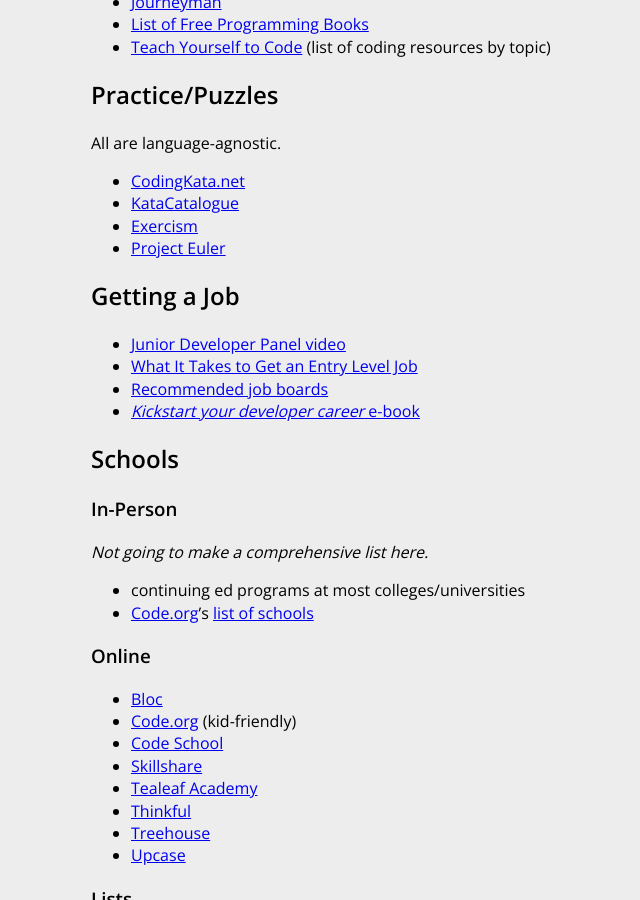
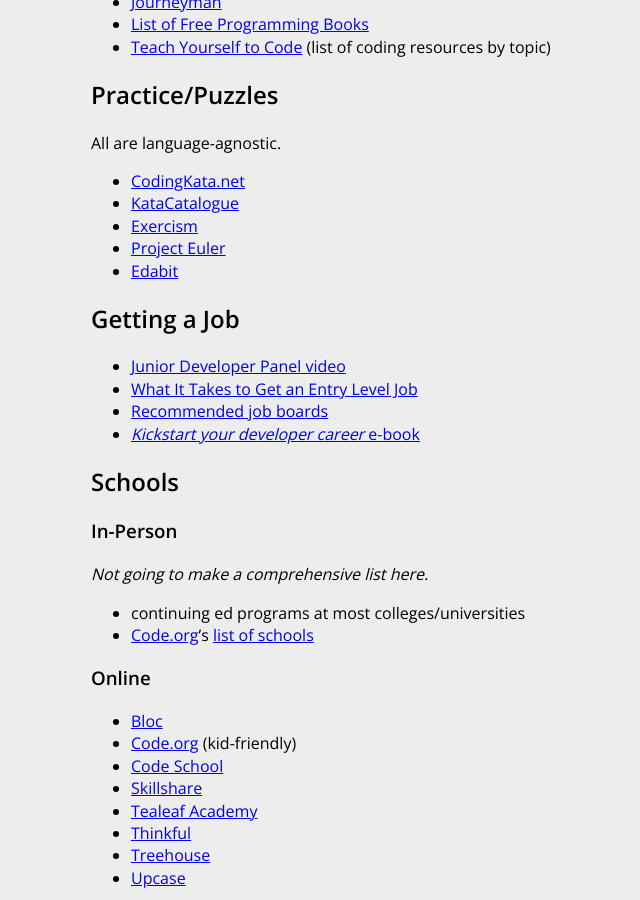
Before and after one commit to HackerHours/hackerhours.org, a Jekyll site: the page built from resources.md, in a window 1280 px wide and 900 px high, scrolled down 943 px. Shown: the whole window, without its empty margins (229-869 px from the left). Built offline with Jekyll 4.4.1, drawn with Linux system fonts in a browser that asks for light colours; comment, search, counter and statistics services are not loaded.

Commit message:
Added Edabit to Practice/Puzzles
Edabit is a free tool for practicing / learning to code. Supports: C#, C++, Java, JavaScript, Python, Ruby, Swift and PHP.

```diff
--- a/resources.md
+++ b/resources.md
@@ -33,6 +33,7 @@
 * [KataCatalogue](http://codingdojo.org/cgi-bin/index.pl?KataCatalogue)
 * [Exercism](http://exercism.io)
 * [Project Euler](http://projecteuler.net)
+* [Edabit](https://edabit.com)
 
 ## Getting a Job
 
```
